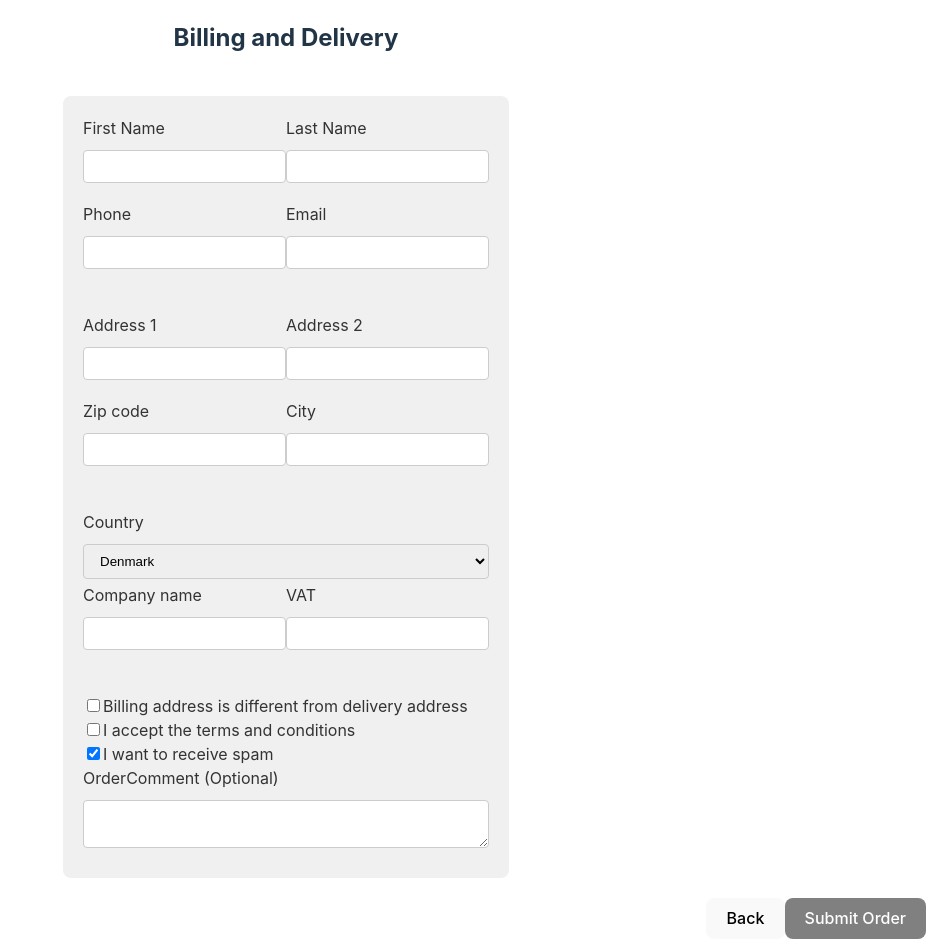
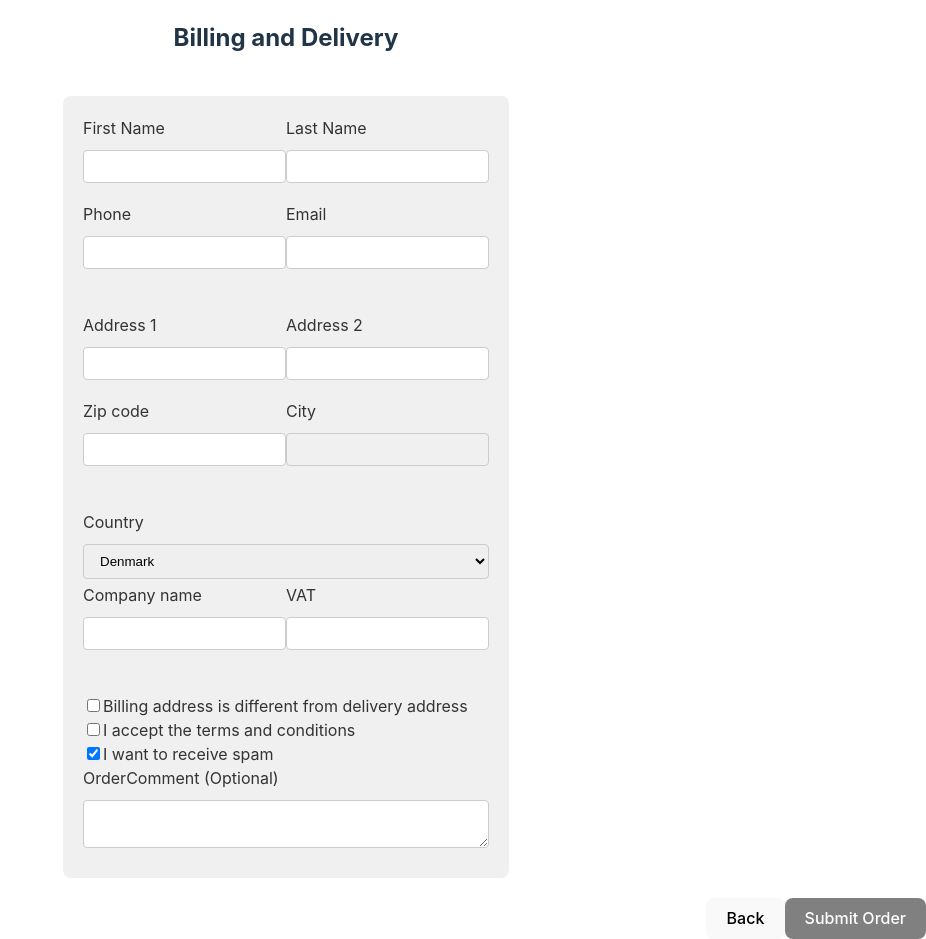
Before and after one commit to MagnusStarkadOttosen/02363FrontEndProject, a React (Vite) app: page /billing in a window 1280 px wide. Shown: the whole page, without its empty margins (354-1280 px from the left). Built offline with nearby package versions, Linux system fonts and the light colour scheme.

Commit message:
fixed city input

```diff
--- a/src/components/billingAndDelivery.tsx
+++ b/src/components/billingAndDelivery.tsx
@@ -225,7 +225,7 @@ const BillingAndDelivery: React.FC = () => {
                         </div>
                         <div>
                             <label className="control-label" htmlFor="orderCity">City</label>
-                            <input id="orderCity" className='form-control' type='text' name='orderCity' value={formState.orderCity} onChange={handleInputChange}></input>
+                            <input id="orderCity" className='form-control' type='text' name='orderCity' value={formState.orderCity} onChange={handleInputChange} disabled={true}></input>
                         </div>
                     </div>
                     <div>
@@ -295,7 +295,7 @@ const BillingAndDelivery: React.FC = () => {
                                 </div>
                                 <div>
                                     <label className="control-label" htmlFor="billingCity">Billing City</label>
-                                    <input id="billingCity" className='form-control' type='text' name='billingCity' value={formState.billingCity} onChange={handleInputChange}></input>
+                                    <input id="billingCity" className='form-control' type='text' name='billingCity' value={formState.billingCity} onChange={handleInputChange} disabled={true}></input>
                                 </div>
                             </div>
                         </div>
```
